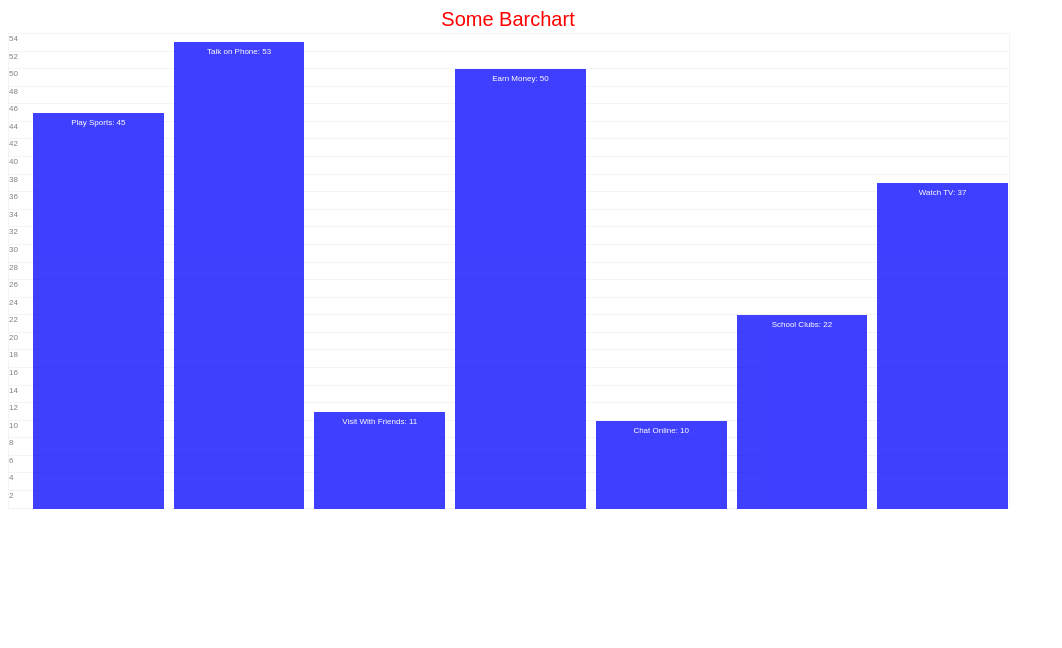
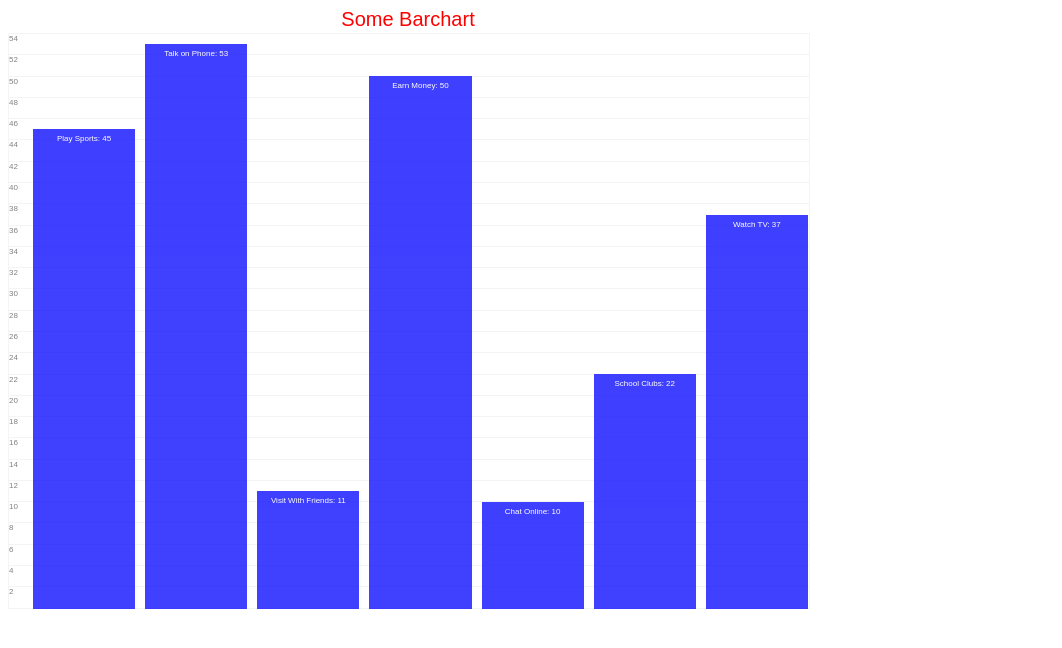
Before and after one commit to davidlacho/barChart, a website: page index.html in a window 1280 px wide. Shown: the whole page, without its empty margins (0-1062 px from the left). Drawn offline with nearby package versions, Linux system fonts and the light colour scheme.

Commit message:
added default dimensions for barChartApp

```diff
--- a/css/main.css
+++ b/css/main.css
@@ -1,4 +1,4 @@
 .chart {
-  width: 1000px;
-  height: 500px;
+  width:  800px;
+  height: 600px;
 }
```
Also changed, not shown: dist/barChart.js.
